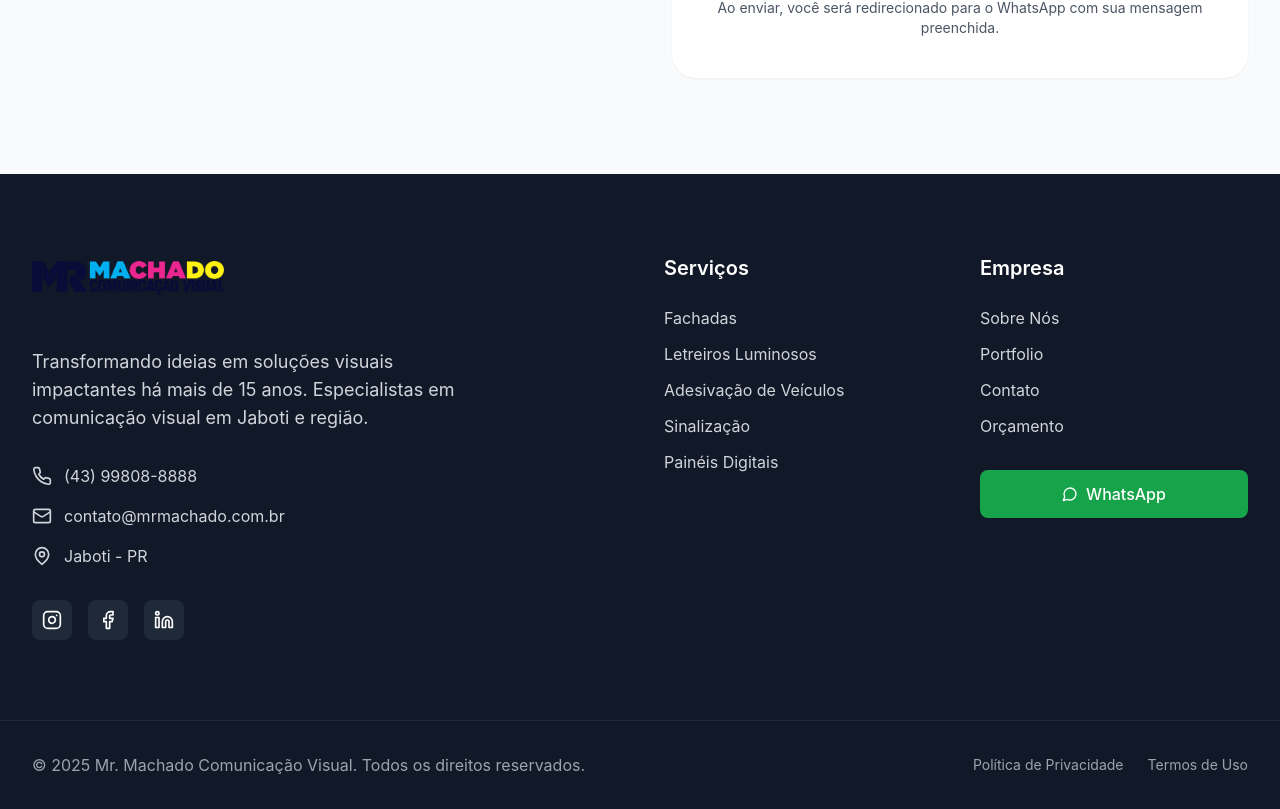
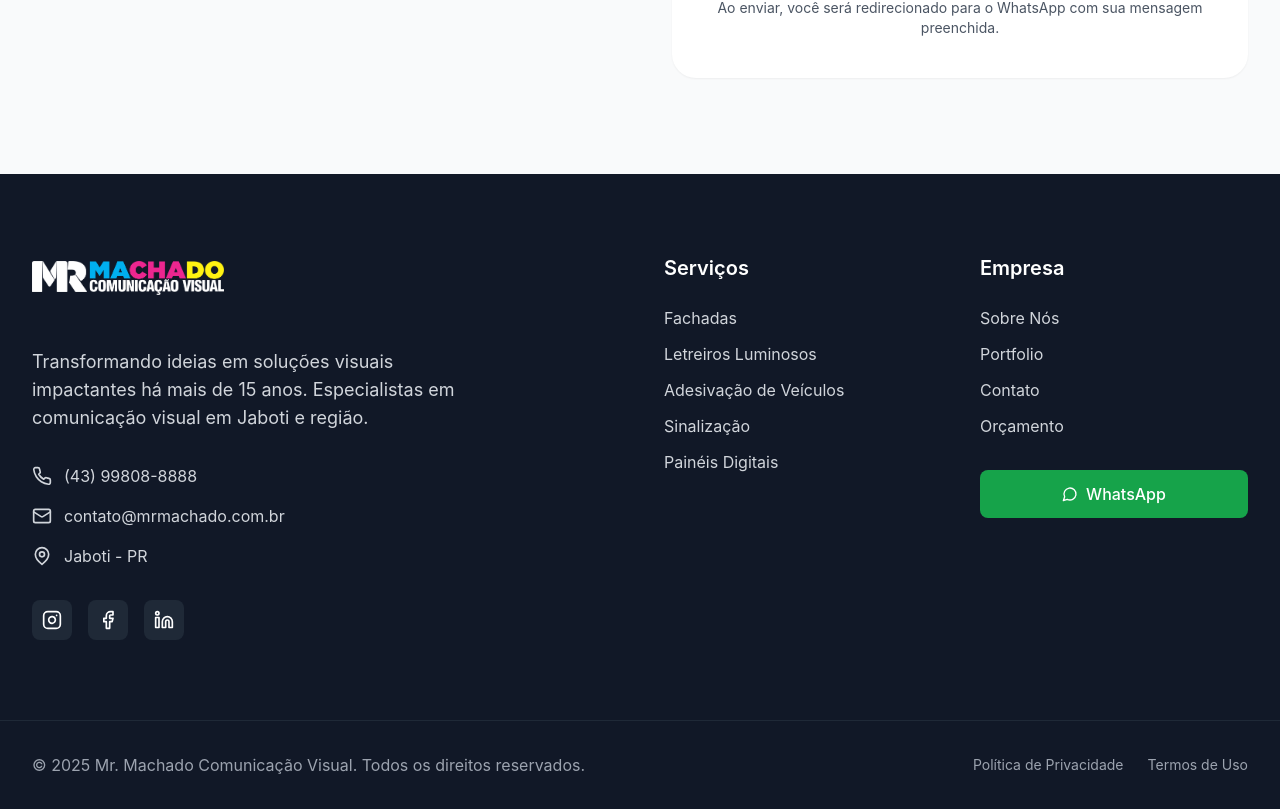
Before and after one commit to Pedroooxx/mrmachado, a Next.js app: page / in a window 1280 px wide. Shown: the part 8243-9052 px from the top of the page. Built offline with nearby package versions, Linux system fonts and the light colour scheme.

Commit message:
fix: Update logo source to use dark mode version in Footer component

```diff
--- a/src/components/Footer.tsx
+++ b/src/components/Footer.tsx
@@ -40,7 +40,7 @@ export default function Footer() {
             <Link href="/" className="inline-block mb-6">
               <div className="relative h-10 w-40 md:h-12 md:w-48 mb-4">
                 <Image
-                  src="/logo.png"
+                  src="/logo-dark.png"
                   alt="Mr. Machado Comunicação Visual Logo"
                   layout="fill"
                   objectFit="contain"
```
